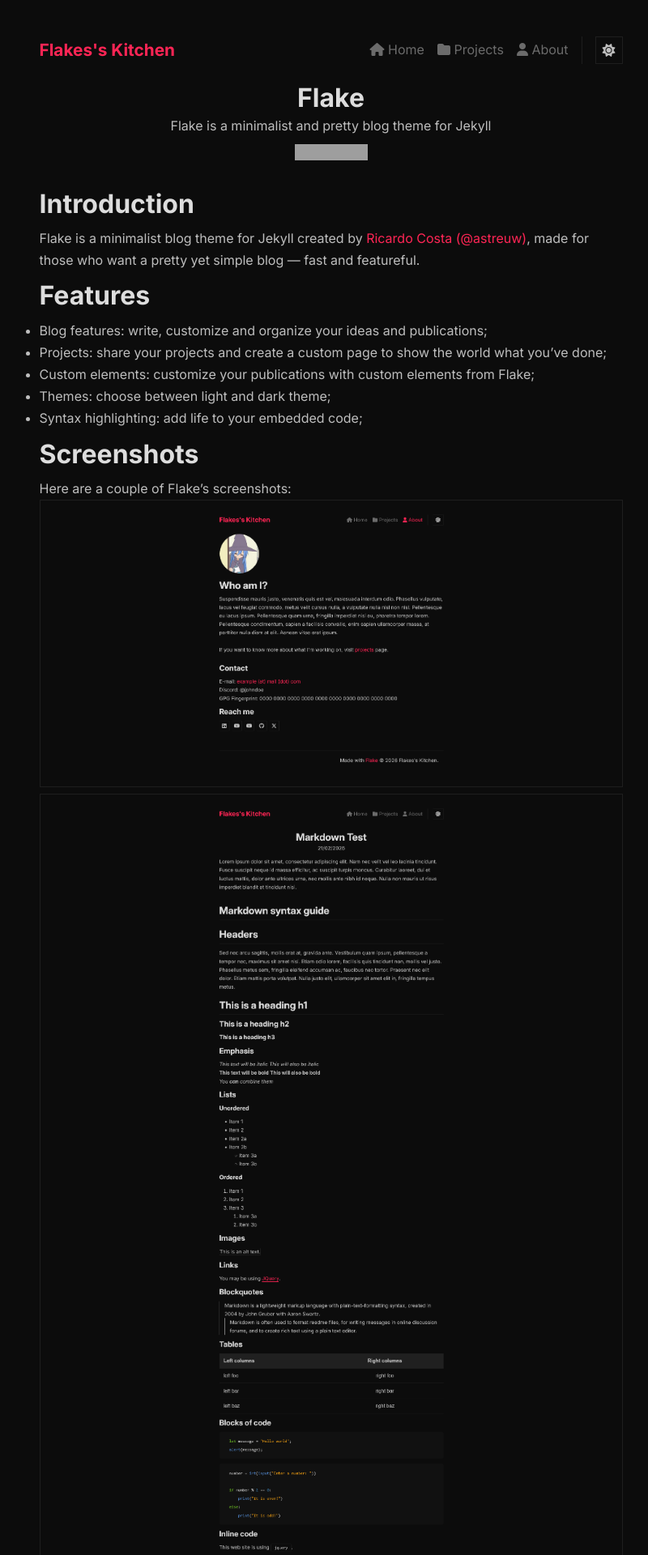
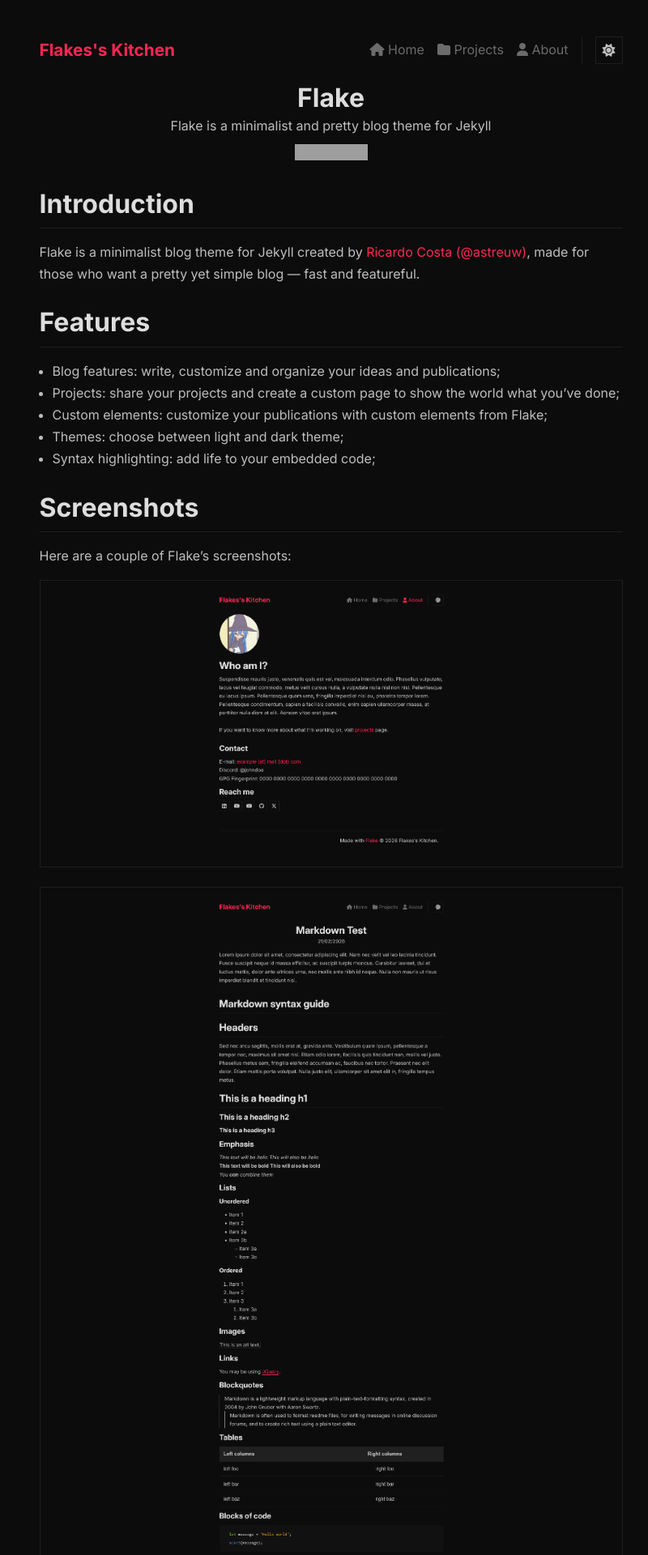
Before and after one commit to astreuw/flake, a Jekyll site: the page built from _projects/flake.md, in a window 1280 px wide. Shown: the top 1920 px of the page at 81% size, without its empty margins (224-1024 px from the left). Built offline with Jekyll 4.4.1, drawn with Linux system fonts in a browser that asks for light colours; grey boxes are pictures that could not be loaded.

Commit message:
Fix layout

```diff
--- a/_layouts/project.html
+++ b/_layouts/project.html
@@ -13,4 +13,6 @@
   </ul>
 </div>
 
-{{ content }}
+<div class="container project-content">
+  {{ content }}
+</div>
--- a/_sass/base.scss
+++ b/_sass/base.scss
@@ -214,11 +214,21 @@
     flex-direction: column;
     justify-content: center;
     gap: 0rem;
+    border-left: var(--default-border);
+    padding-left: 1rem;
+  }
+
+  .post-item:hover .post-title::after {
+    content: " #";
   }
 
   .post-title {
     font-size: 1.1rem;
     font-weight: bold;
+  }
+
+  .post-description {
+    color: var(--text-color);
   }
 }
 
--- a/_sass/highlight.scss
+++ b/_sass/highlight.scss
@@ -1,6 +1,7 @@
 div:is(.highlight), figure:is(.highlight) {
   background-color: #111;
-  border-radius: .3rem;
+  border: var(--default-border);
+  border-radius: 0rem;
   margin: 1rem 0;
   padding: 1rem 2rem;
 
@@ -10,7 +11,7 @@
 }
 
 code:is(.language-plaintext) {
-  border-radius: .3rem;
+  border-radius: 0rem;
   border: var(--default-border);
   padding: .3rem .7rem;
   color: var(--text-color);
--- a/_sass/post.scss
+++ b/_sass/post.scss
@@ -29,10 +29,6 @@
     margin-top: 2rem;
   }
 
-  ul, ol {
-    margin-left: 2rem;
-  }
-
   blockquote {
     border-left: 1px solid var(--text-color);
     padding-left: 1rem;
@@ -44,6 +40,10 @@
   }
 
   ul {
+    margin-left: 1rem;
+  }
+
+  ol {
     margin-left: 1.5rem;
   }
 }
--- a/_sass/project.scss
+++ b/_sass/project.scss
@@ -0,0 +1,32 @@
+.project-content {
+  h1 {
+    border-bottom: var(--default-border);
+    padding-bottom: 1rem;
+  }
+
+  h1:not(:first-child) {
+    margin-top: 2rem;
+  }
+
+  ul, ol {
+    margin-left: 2rem;
+  }
+
+  blockquote {
+    border-left: 1px solid var(--text-color);
+    padding-left: 1rem;
+  }
+
+  img {
+    border: var(--default-border);
+    margin-top: 1rem;
+  }
+
+  ul {
+    margin-left: 1rem;
+  }
+
+  ol {
+    margin-left: 1.5rem;
+  }
+}
--- a/index.html
+++ b/index.html
@@ -29,7 +29,6 @@
     {% for post in site.posts limit: 3 %}
     <li class="post-item">
       <a href="{{ post.url | relative_url }}" class="post-title post-link link-raw">{{ post.title}}</a>
-      <time datetime="{{ post.date }}">{{ post.date | date: "%d/%m/%Y" }}</time>
       <p class="post-description">{{ post.description }}</p>
     </li>
     {% endfor %}
```
